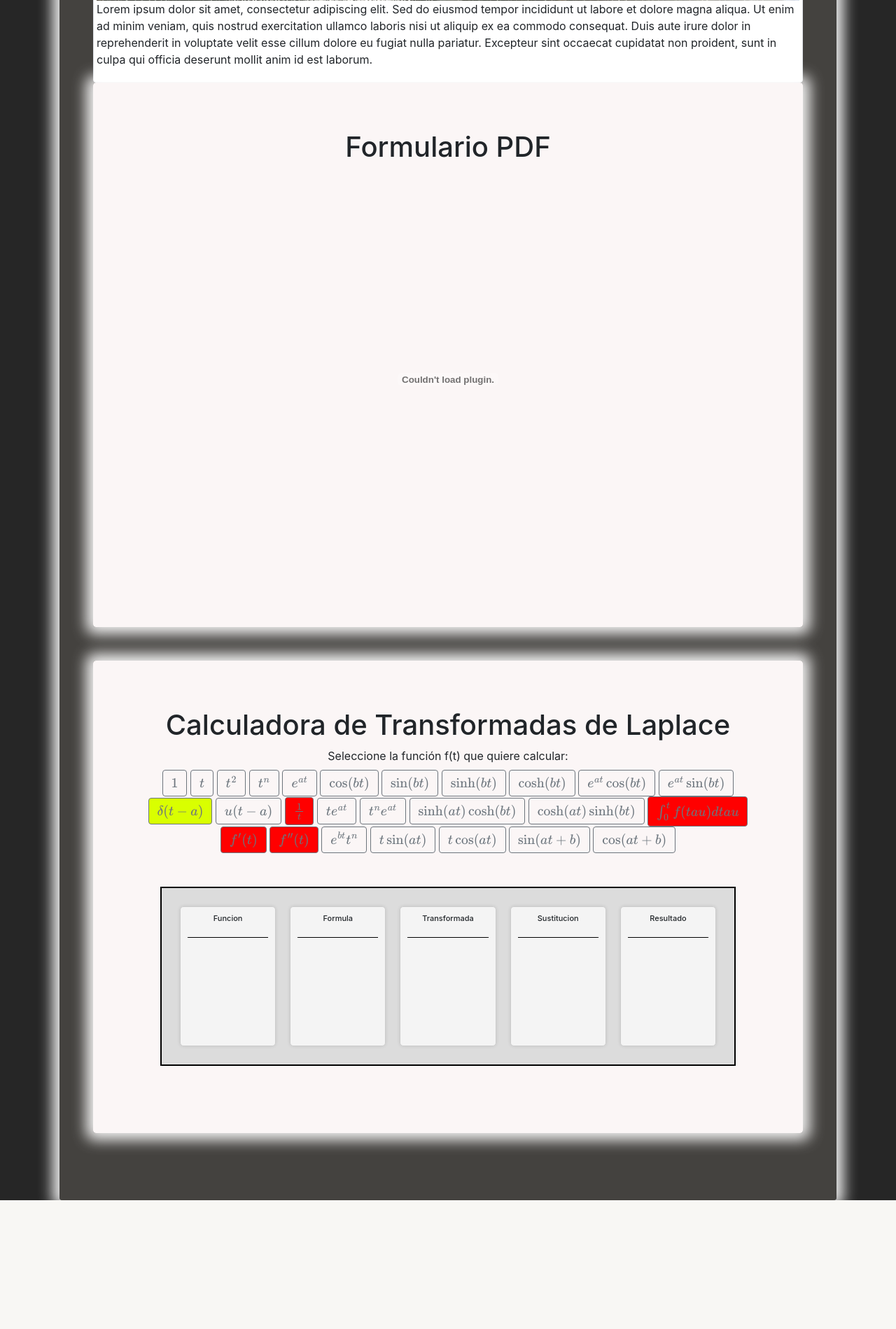
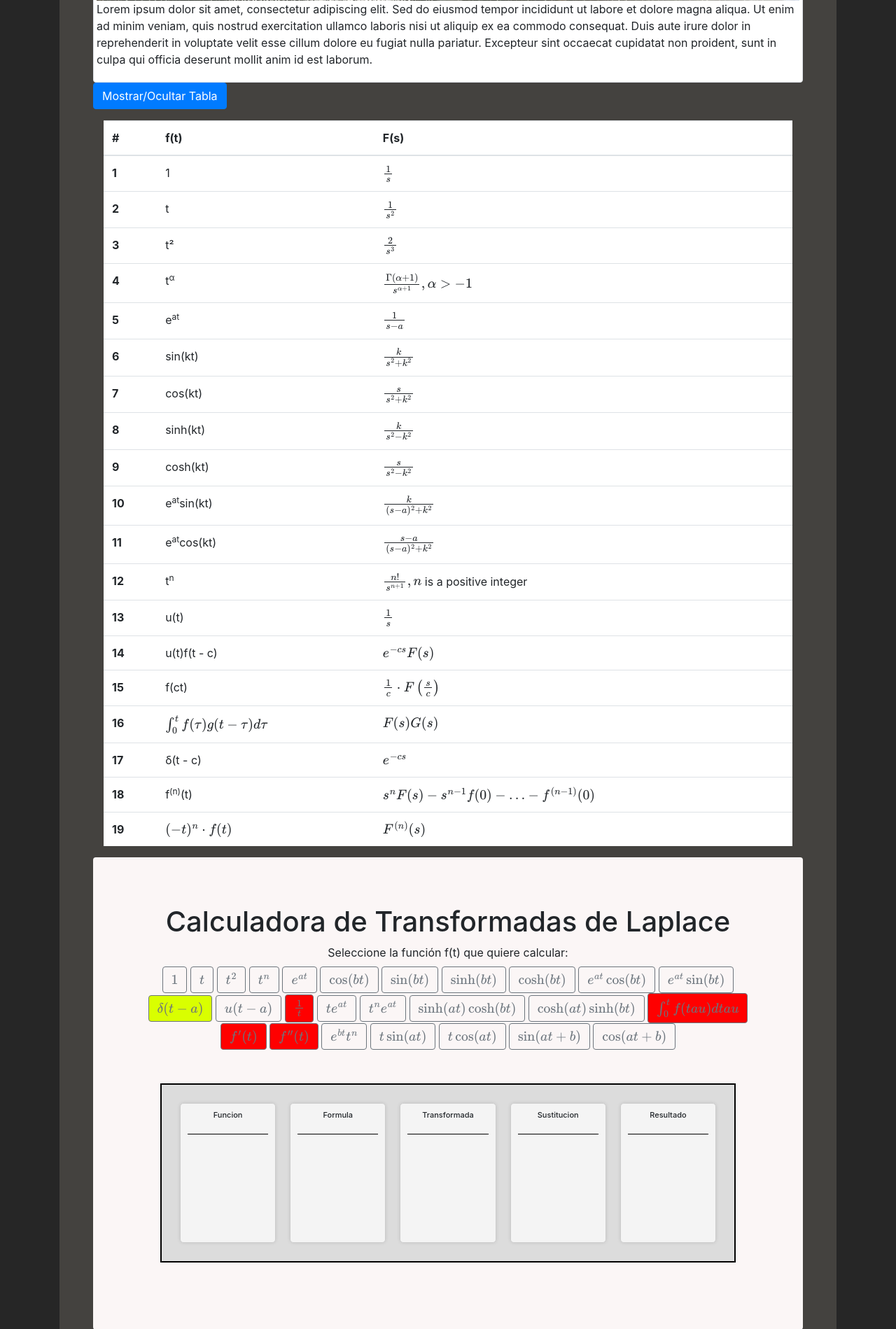
Before and after one commit to Gabriel-Manzano/Mates_II, a Flask app: page /transformadas in a window 1280 px wide. Shown: the part 1464-3363 px from the top of the page at 70% size. Before the commit the page ends 3179 px from the top, so only its background shows below. Run offline with Flask 3, Linux system fonts and the light colour scheme; some libraries are stand-ins or nearby versions.

Commit message:
Revivió la tabla
Tabla

```diff
--- a/Mates_II/templates/Transformadas.html
+++ b/Mates_II/templates/Transformadas.html
@@ -9,85 +9,248 @@
 <style>
     .flex-container {
         display: flex;
-    flex-wrap: wrap; /* Asegura que los divs se envuelvan cuando no caben en una línea */
-    justify-content: flex-start; /* Alinea los divs al inicio horizontalmente */
-    max-width: 1000px; /* Ancho máximo para el contenedor principal */
-    margin: 0 auto; /* Centra el contenedor */
+        flex-wrap: wrap;
+        /* Asegura que los divs se envuelvan cuando no caben en una línea */
+        justify-content: flex-start;
+        /* Alinea los divs al inicio horizontalmente */
+        max-width: 1000px;
+        /* Ancho máximo para el contenedor principal */
+        margin: 0 auto;
+        /* Centra el contenedor */
     }
 
-.contenedor_igual_valor, .contenedor_entrada {
-    flex: 1; /* Que ocupen el mismo espacio dentro del contenedor flex */
-    max-width: 200x; /* Ancho máximo para los contenedores internos */
+    .contenedor_igual_valor,
+    .contenedor_entrada {
+        flex: 1;
+        /* Que ocupen el mismo espacio dentro del contenedor flex */
+        max-width: 200x;
+        /* Ancho máximo para los contenedores internos */
         max-height: 200px;
         padding: 10px;
         margin: 10px;
         border: 1px solid #ccc;
         border-radius: 5px;
         box-shadow: 0 0 5px rgba(0, 0, 0, 0.1);
-    overflow: hidden; /* Para evitar que el contenido desborde */
+        overflow: hidden;
+        /* Para evitar que el contenido desborde */
     }
 
-.contenedor_igual_valor h2, .contenedor_entrada h2 {
-    font-size: 11px; /* Tamaño de fuente para los títulos */
-    margin-bottom: 8px; /* Espacio inferior del título */
+    .contenedor_igual_valor h2,
+    .contenedor_entrada h2 {
+        font-size: 11px;
+        /* Tamaño de fuente para los títulos */
+        margin-bottom: 8px;
+        /* Espacio inferior del título */
     }
 
-.contenedor_igual_valor div, .contenedor_entrada div {
-    font-size: 16px; /* Tamaño de fuente para el contenido */
+    .contenedor_igual_valor div,
+    .contenedor_entrada div {
+        font-size: 16px;
+        /* Tamaño de fuente para el contenido */
     }
 </style>
 
 
-<div class="container shadow-none p-5 mb-5 bg-body-tertiary rounded" style="box-shadow: 0 0 20px 10px #ffffffee; background-color: rgba(84, 81, 77, 0.656);">
+<div class="container shadow-none p-5 mb-5 bg-body-tertiary rounded"
+    style="box-shadow: 0 0 20px 10px #ffffffee; background-color: rgba(84, 81, 77, 0.656);">
     <div class="img-thumbnail">
         <img src="{{ url_for('static', filename='image/laplace.jpg') }}" class="img-fluid">
         <p class="fs-4">
-            Lorem ipsum dolor sit amet, consectetur adipiscing elit. Sed do eiusmod tempor incididunt ut labore et dolore magna aliqua. Ut enim ad minim veniam, quis nostrud exercitation ullamco laboris nisi ut aliquip ex ea commodo consequat. Duis aute irure dolor in reprehenderit in voluptate velit esse cillum dolore eu fugiat nulla pariatur. Excepteur sint occaecat cupidatat non proident, sunt in culpa qui officia deserunt mollit anim id est laborum.
+            Lorem ipsum dolor sit amet, consectetur adipiscing elit. Sed do eiusmod tempor incididunt ut labore et
+            dolore magna aliqua. Ut enim ad minim veniam, quis nostrud exercitation ullamco laboris nisi ut aliquip ex
+            ea commodo consequat. Duis aute irure dolor in reprehenderit in voluptate velit esse cillum dolore eu fugiat
+            nulla pariatur. Excepteur sint occaecat cupidatat non proident, sunt in culpa qui officia deserunt mollit
+            anim id est laborum.
         </p>
     </div>
-
-
-
-    <div class="container shadow-none p-5 mb-5 bg-body-tertiary rounded" style="box-shadow: 0 0 20px 10px #ffffffee; background-color: rgba(255, 250, 250, 0.979);">
-        <div class="titulo">
-            <h1>Formulario PDF</h1>
-        </div>
-        <embed src="{{ url_for('static', filename='FORMULARIO.pdf') }}" type="application/pdf" width="100%" height="600px">
+    <link rel="stylesheet" href="https://maxcdn.bootstrapcdn.com/bootstrap/4.5.2/css/bootstrap.min.css">
+    <style>
+        .table {
+            background-color: white;
+        }
+    </style>
+    <script>
+        function toggleTable() {
+            var table = document.getElementById("laplaceTable");
+            if (table.style.display === "none") {
+                table.style.display = "block";
+            } else {
+                table.style.display = "none";
+            }
+        }
+    </script>
+    </head>
+    <button class="btn btn-primary mb-3" onclick="toggleTable()">Mostrar/Ocultar Tabla</button>
+    <div id="laplaceTable" class="container">
+        <table class="table">
+            <thead>
+                <tr>
+                    <th scope="col">#</th>
+                    <th scope="col">f(t)</th>
+                    <th scope="col">F(s)</th>
+                </tr>
+            </thead>
+            <tbody>
+                <tr>
+                    <th scope="row">1</th>
+                    <td>1</td>
+                    <td>\(\frac{1}{s}\)</td>
+                </tr>
+                <tr>
+                    <th scope="row">2</th>
+                    <td>t</td>
+                    <td>\(\frac{1}{s^2}\)</td>
+                </tr>
+                <tr>
+                    <th scope="row">3</th>
+                    <td>t²</td>
+                    <td>\(\frac{2}{s^3}\)</td>
+                </tr>
+                <tr>
+                    <th scope="row">4</th>
+                    <td>t<sup>α</sup></td>
+                    <td>\(\frac{\Gamma(\alpha + 1)}{s^{\alpha+1}}, \alpha > -1\)</td>
+                </tr>
+                <tr>
+                    <th scope="row">5</th>
+                    <td>e<sup>at</sup></td>
+                    <td>\(\frac{1}{s - a}\)</td>
+                </tr>
+                <tr>
+                    <th scope="row">6</th>
+                    <td>sin(kt)</td>
+                    <td>\(\frac{k}{s^2 + k^2}\)</td>
+                </tr>
+                <tr>
+                    <th scope="row">7</th>
+                    <td>cos(kt)</td>
+                    <td>\(\frac{s}{s^2 + k^2}\)</td>
+                </tr>
+                <tr>
+                    <th scope="row">8</th>
+                    <td>sinh(kt)</td>
+                    <td>\(\frac{k}{s^2 - k^2}\)</td>
+                </tr>
+                <tr>
+                    <th scope="row">9</th>
+                    <td>cosh(kt)</td>
+                    <td>\(\frac{s}{s^2 - k^2}\)</td>
+                </tr>
+                <tr>
+                    <th scope="row">10</th>
+                    <td>e<sup>at</sup>sin(kt)</td>
+                    <td>\(\frac{k}{(s - a)^2 + k^2}\)</td>
+                </tr>
+                <tr>
+                    <th scope="row">11</th>
+                    <td>e<sup>at</sup>cos(kt)</td>
+                    <td>\(\frac{s - a}{(s - a)^2 + k^2}\)</td>
+                </tr>
+                <tr>
+                    <th scope="row">12</th>
+                    <td>t<sup>n</sup></td>
+                    <td>\(\frac{n!}{s^{n+1}}, n\) is a positive integer</td>
+                </tr>
+                <tr>
+                    <th scope="row">13</th>
+                    <td>u(t)</td>
+                    <td>\(\frac{1}{s}\)</td>
+                </tr>
+                <tr>
+                    <th scope="row">14</th>
+                    <td>u(t)f(t - c)</td>
+                    <td>\(e^{-cs}F(s)\)</td>
+                </tr>
+                <tr>
+                    <th scope="row">15</th>
+                    <td>f(ct)</td>
+                    <td>\(\frac{1}{c} \cdot F\left(\frac{s}{c}\right)\)</td>
+                </tr>
+                <tr>
+                    <th scope="row">16</th>
+                    <td>\(\int_{0}^{t} f(\tau)g(t - \tau)d\tau\)</td>
+                    <td>\(F(s)G(s)\)</td>
+                </tr>
+                <tr>
+                    <th scope="row">17</th>
+                    <td>δ(t - c)</td>
+                    <td>\(e^{-cs}\)</td>
+                </tr>
+                <tr>
+                    <th scope="row">18</th>
+                    <td>f<sup>(n)</sup>(t)</td>
+                    <td>\(s^nF(s) - s^{n-1}f(0) - \ldots - f^{(n-1)}(0)\)</td>
+                </tr>
+                <tr>
+                    <th scope="row">19</th>
+                    <td>\((-t)^n \cdot f(t)\)</td>
+                    <td>\(F^{(n)}(s)\)</td>
+                </tr>
+            </tbody>
+        </table>
     </div>
 
-    <div class="container shadow-none p-5 mb-5 bg-body-tertiary rounded" style="box-shadow: 0 0 20px 10px #ffffffee; background-color: rgba(255, 250, 250, 0.979);">
+    <div class="container shadow-none p-5 mb-5 bg-body-tertiary rounded"
+        style="box-shadow: 0 0 20px 10px #ffffffee; background-color: rgba(255, 250, 250, 0.979);">
         <div class="titulo">
             <h1>Calculadora de Transformadas de Laplace</h1>
         </div>
         <div class="container text-center">
             <label for="funcion">Seleccione la función f(t) que quiere calcular: </label>
             <div class="botones">
-                <button type="button" class="btn btn-outline-secondary" onclick="crearInputFuncion('1')">\( 1 \)</button>
-                <button type="button" class="btn btn-outline-secondary" onclick="crearInputFuncion('t')">\( t \)</button>
-                <button type="button" class="btn btn-outline-secondary" onclick="crearInputFuncion('t^2')">\( t^2 \)</button>
-                <button type="button" class="btn btn-outline-secondary" onclick="crearInputFuncion('t^n')">\( t^n \)</button>
-                <button type="button" class="btn btn-outline-secondary" onclick="crearInputFuncion('e^{at}')">\( e^{at} \)</button>
-                <button type="button" class="btn btn-outline-secondary" onclick="crearInputFuncion('cos(bt)')">\( \cos(bt) \)</button>
-                <button type="button" class="btn btn-outline-secondary" onclick="crearInputFuncion('sin(bt)')">\( \sin(bt) \)</button>
-                <button type="button" class="btn btn-outline-secondary" onclick="crearInputFuncion('sinh(bt)')">\( \sinh(bt) \)</button>
-                <button type="button" class="btn btn-outline-secondary" onclick="crearInputFuncion('cosh(bt)')">\( \cosh(bt) \)</button>
-                <button type="button" class="btn btn-outline-secondary" onclick="crearInputFuncion('e^{at} cos(bt)')">\( e^{at} \cos(bt) \)</button>
-                <button type="button" class="btn btn-outline-secondary" onclick="crearInputFuncion('e^{at} sin(bt)')">\( e^{at} \sin(bt) \)</button>
-                <button type="button" class="btn btn-outline-secondary" style="background-color: rgb(217, 255, 0);"onclick="crearInputFuncion('\\delta(t - a)')">\( \delta(t - a) \)</button>
-                <button type="button" class="btn btn-outline-secondary" onclick="crearInputFuncion('u(t - a)')">\( u(t - a) \)</button>
-                <button type="button" class="btn btn-outline-secondary" style="background-color: red;"onclick="crearInputFuncion('\\frac{1}{t}')">\( \frac{1}{t} \)</button>
-                <button type="button" class="btn btn-outline-secondary" onclick="crearInputFuncion('t e^{at}')">\( t e^{at} \)</button>
-                <button type="button" class="btn btn-outline-secondary" onclick="crearInputFuncion('t^n e^{at}')">\( t^n e^{at} \)</button>
-                <button type="button" class="btn btn-outline-secondary" onclick="crearInputFuncion('sinh(at) cosh(bt)')">\( \sinh(at) \cosh(bt) \)</button>
-                <button type="button" class="btn btn-outline-secondary" onclick="crearInputFuncion('cosh(at) sinh(bt)')">\( \cosh(at) \sinh(bt) \)</button>
-                <button type="button" class="btn btn-outline-secondary" style="background-color: red;"onclick="crearInputFuncion('\\int_{0}^{t} f(\\tau) d\\tau')">\( \int_{0}^{t} f(\\tau) d\\tau \)</button>
-                <button type="button" class="btn btn-outline-secondary" style="background-color: red;"onclick="crearInputFuncion('f\'(t)')">\( f'(t) \)</button>
-                <button type="button" class="btn btn-outline-secondary" style="background-color: red;" onclick="crearInputFuncion('f\'\'(t)')">\( f''(t) \)</button>
-                <button type="button" class="btn btn-outline-secondary" onclick="crearInputFuncion('e^{bt} t^n')">\( e^{bt} t^n \)</button>
-                <button type="button" class="btn btn-outline-secondary" onclick="crearInputFuncion('t sin(at)')">\( t \sin(at) \)</button>
-                <button type="button" class="btn btn-outline-secondary" onclick="crearInputFuncion('t cos(at)')">\( t \cos(at) \)</button>
-                <button type="button" class="btn btn-outline-secondary" onclick="crearInputFuncion('sin(at + b)')">\( \sin(at + b) \)</button>
-                <button type="button" class="btn btn-outline-secondary" onclick="crearInputFuncion('cos(at + b)')">\( \cos(at + b) \)</button>
+                <button type="button" class="btn btn-outline-secondary" onclick="crearInputFuncion('1')">\( 1
+                    \)</button>
+                <button type="button" class="btn btn-outline-secondary" onclick="crearInputFuncion('t')">\( t
+                    \)</button>
+                <button type="button" class="btn btn-outline-secondary" onclick="crearInputFuncion('t^2')">\( t^2
+                    \)</button>
+                <button type="button" class="btn btn-outline-secondary" onclick="crearInputFuncion('t^n')">\( t^n
+                    \)</button>
+                <button type="button" class="btn btn-outline-secondary" onclick="crearInputFuncion('e^{at}')">\( e^{at}
+                    \)</button>
+                <button type="button" class="btn btn-outline-secondary" onclick="crearInputFuncion('cos(bt)')">\(
+                    \cos(bt) \)</button>
+                <button type="button" class="btn btn-outline-secondary" onclick="crearInputFuncion('sin(bt)')">\(
+                    \sin(bt) \)</button>
+                <button type="button" class="btn btn-outline-secondary" onclick="crearInputFuncion('sinh(bt)')">\(
+                    \sinh(bt) \)</button>
+                <button type="button" class="btn btn-outline-secondary" onclick="crearInputFuncion('cosh(bt)')">\(
+                    \cosh(bt) \)</button>
+                <button type="button" class="btn btn-outline-secondary" onclick="crearInputFuncion('e^{at} cos(bt)')">\(
+                    e^{at} \cos(bt) \)</button>
+                <button type="button" class="btn btn-outline-secondary" onclick="crearInputFuncion('e^{at} sin(bt)')">\(
+                    e^{at} \sin(bt) \)</button>
+                <button type="button" class="btn btn-outline-secondary" style="background-color: rgb(217, 255, 0);"
+                    onclick="crearInputFuncion('\\delta(t - a)')">\( \delta(t - a) \)</button>
+                <button type="button" class="btn btn-outline-secondary" onclick="crearInputFuncion('u(t - a)')">\( u(t -
+                    a) \)</button>
+                <button type="button" class="btn btn-outline-secondary" style="background-color: red;"
+                    onclick="crearInputFuncion('\\frac{1}{t}')">\( \frac{1}{t} \)</button>
+                <button type="button" class="btn btn-outline-secondary" onclick="crearInputFuncion('t e^{at}')">\( t
+                    e^{at} \)</button>
+                <button type="button" class="btn btn-outline-secondary" onclick="crearInputFuncion('t^n e^{at}')">\( t^n
+                    e^{at} \)</button>
+                <button type="button" class="btn btn-outline-secondary"
+                    onclick="crearInputFuncion('sinh(at) cosh(bt)')">\( \sinh(at) \cosh(bt) \)</button>
+                <button type="button" class="btn btn-outline-secondary"
+                    onclick="crearInputFuncion('cosh(at) sinh(bt)')">\( \cosh(at) \sinh(bt) \)</button>
+                <button type="button" class="btn btn-outline-secondary" style="background-color: red;"
+                    onclick="crearInputFuncion('\\int_{0}^{t} f(\\tau) d\\tau')">\( \int_{0}^{t} f(\\tau) d\\tau
+                    \)</button>
+                <button type="button" class="btn btn-outline-secondary" style="background-color: red;"
+                    onclick="crearInputFuncion('f\'(t)')">\( f'(t) \)</button>
+                <button type="button" class="btn btn-outline-secondary" style="background-color: red;"
+                    onclick="crearInputFuncion('f\'\'(t)')">\( f''(t) \)</button>
+                <button type="button" class="btn btn-outline-secondary" onclick="crearInputFuncion('e^{bt} t^n')">\(
+                    e^{bt} t^n \)</button>
+                <button type="button" class="btn btn-outline-secondary" onclick="crearInputFuncion('t sin(at)')">\( t
+                    \sin(at) \)</button>
+                <button type="button" class="btn btn-outline-secondary" onclick="crearInputFuncion('t cos(at)')">\( t
+                    \cos(at) \)</button>
+                <button type="button" class="btn btn-outline-secondary" onclick="crearInputFuncion('sin(at + b)')">\(
+                    \sin(at + b) \)</button>
+                <button type="button" class="btn btn-outline-secondary" onclick="crearInputFuncion('cos(at + b)')">\(
+                    \cos(at + b) \)</button>
             </div>
             <div class="container text-center" id="inputContainer"></div>
         </div>
```
Lines whose indentation alone changed are shown as unchanged.
